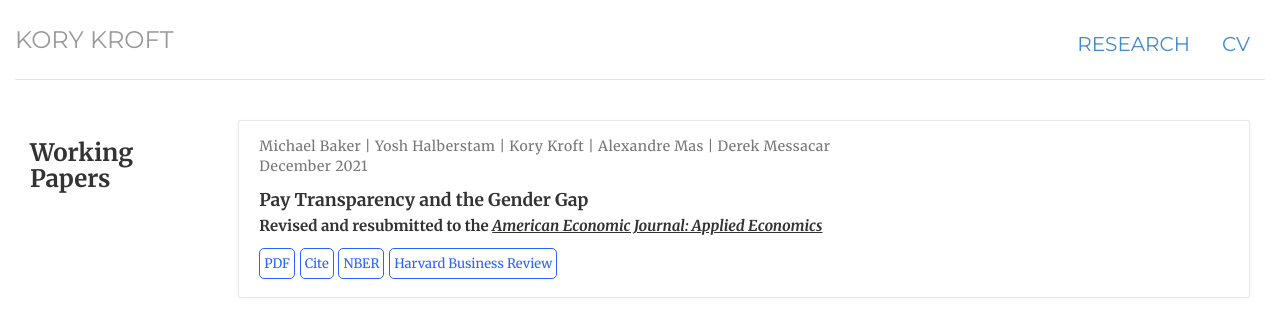
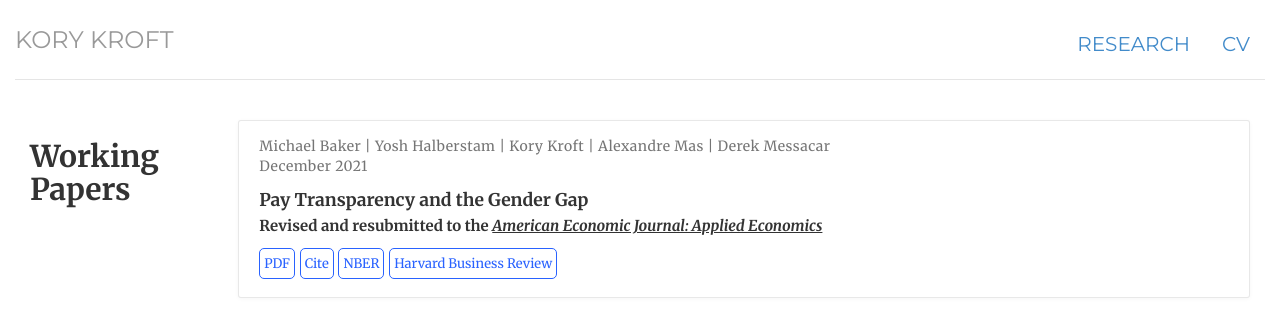
Before and after one commit to korykroft/korykroft.github.io, a Jekyll site: the page built from research/index.html, in a window 1280 px wide. Shown: the top 331 px of the page. Built offline with Jekyll 4.4.1, drawn with Linux system fonts in a browser that asks for light colours.

Commit message:
Update index.html

```diff
--- a/research/index.html
+++ b/research/index.html
@@ -10,8 +10,8 @@ description:
 ---
 <!-- working papers -->
 <div class="row marketing lead-card">
-<div class="col-12 col-lg-2" style="font-size:1.5em">
-  <h3 style="font-weight:bold color:black text-align:center">Working Papers</h3>
+<div class="col-12 col-lg-2">
+  <h3 style="font-weight:bold color:black text-align:center; font-size:1.5em !important;">Working Papers</h3>
  </div>
 
  <div class="col-12 col-lg-10 ">
```
